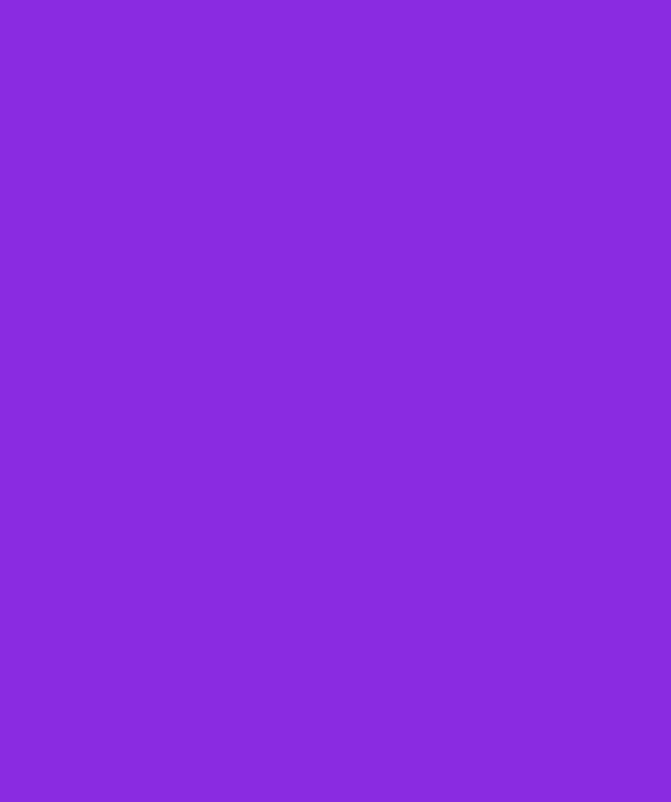
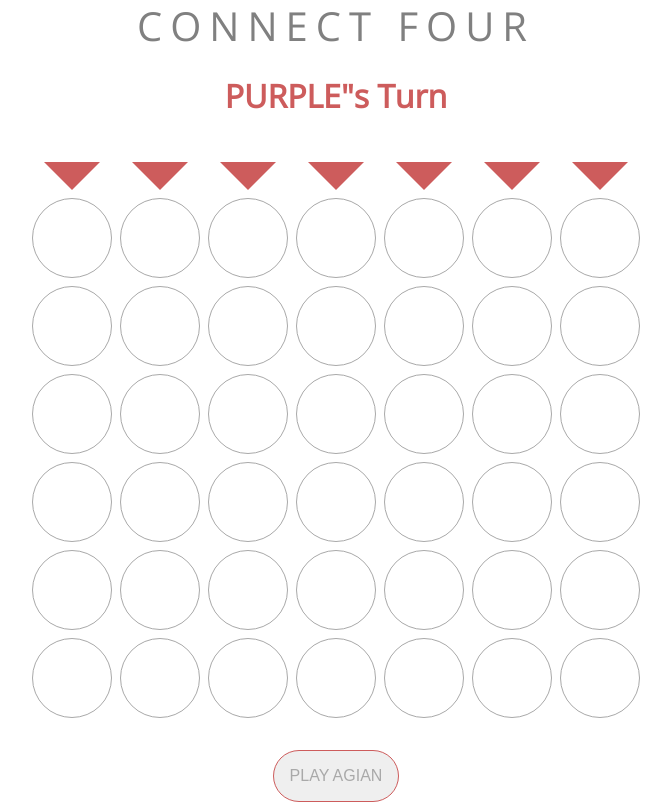
Before and after one commit to kfacison/connect-4, a plain HTML site: page index.html in a window 1280 px wide. Shown: the whole page, without its empty margins (304-975 px from the left). Drawn offline with nearby package versions, Linux system fonts and the light colour scheme.

Commit message:
created html layout and CSS base Style

```diff
--- a/css/main.css
+++ b/css/main.css
@@ -1,3 +1,75 @@
-body{
-    background-color: blueviolet;
+* {
+    box-sizing: border-box;
 }
+
+body {
+    /* viewport */
+    height: 100vh;
+    margin: 0;
+    font-family: 'Cairo', sans-serif;
+    font-family: 'Open Sans', sans-serif;
+    display: flex;
+    flex-direction: column;
+    justify-content: center;
+    align-items: center;
+}
+
+header {
+    font-size: 5vmin;
+    color: gray;
+    letter-spacing: 1vmin;
+}
+
+h1 {
+    color: indianred;
+    font-size: 4vmin;
+}
+
+#markers {
+    display: grid;
+    grid-template-columns: repeat(7, 10vmin);
+    gap: 1vmin;
+    margin-top: 1.5vmin;
+}
+
+#markers > div{
+    height: 10vmin;
+    border-width: 5vmin;
+    border-style: solid;
+    border-color: indianred transparent transparent;
+    transform: scale(0.7);
+}
+
+#markers > div:hover{
+    transform: scale(.9);
+    transition: transform 150ms ease-in;
+    border-top-color:darkorchid ;
+}
+
+#board {
+    display: grid;
+    grid-template-columns: repeat(7, 10vmin);
+    grid-template-rows: repeat(6, 10vmin);
+    gap: 1vmin;
+    margin-top: -4vmin;
+}
+
+#board > div{
+    border-radius: 50%;
+    border: 0.1vmin solid darkgray;
+}
+
+button{
+    margin-top: 4vmin;
+    padding: 2vmin;
+    font-size: 2vmin;
+    border-radius: 4vmin;
+    border: 0.1vmin solid indianred;
+    color: darkgray;
+}
+
+button:hover{
+    color: white;
+    background-color: darkgray;
+
+}
--- a/index.html
+++ b/index.html
@@ -3,11 +3,74 @@
 <head>
     <meta charset="UTF-8">
     <meta name="viewport" content="width=device-width, initial-scale=1.0">
+    <link rel="preconnect" href="https://fonts.googleapis.com">
+    <link rel="preconnect" href="https://fonts.gstatic.com" crossorigin>
+    <link href="https://fonts.googleapis.com/css2?family=Cairo&family=Open+Sans:wght@300&display=swap" rel="stylesheet">
     <script defer src="js/main.js"></script>
     <link rel="stylesheet" href="css/main.css">
     <title>Connect 4</title>
 </head>
 <body>
+    <header>CONNECT FOUR</header>
+    <h1>PURPLE"s Turn</h1>
+    <section id="markers">
+        <div></div>
+        <div></div>
+        <div></div>
+        <div></div>
+        <div></div>
+        <div></div>
+        <div></div>
+    </section>
+    <section id="board">
+        <div id="c0r5"></div>
+        <div id="c1r5"></div>
+        <div id="c2r5"></div>
+        <div id="c3r5"></div>
+        <div id="c4r5"></div>
+        <div id="c5r5"></div>
+        <div id="c6r5"></div>
 
+        <div id="c0r4"></div>
+        <div id="c1r4"></div>
+        <div id="c2r4"></div>
+        <div id="c3r4"></div>
+        <div id="c4r4"></div>
+        <div id="c5r4"></div>
+        <div id="c6r4"></div>
+
+        <div id="c0r3"></div>
+        <div id="c1r3"></div>
+        <div id="c2r3"></div>
+        <div id="c3r3"></div>
+        <div id="c4r3"></div>
+        <div id="c5r3"></div>
+        <div id="c6r3"></div>
+
+        <div id="c0r2"></div>
+        <div id="c1r2"></div>
+        <div id="c2r2"></div>
+        <div id="c3r2"></div>
+        <div id="c4r2"></div>
+        <div id="c5r2"></div>
+        <div id="c6r2"></div>
+
+        <div id="c0r1"></div>
+        <div id="c1r1"></div>
+        <div id="c2r1"></div>
+        <div id="c3r1"></div>
+        <div id="c4r1"></div>
+        <div id="c5r1"></div>
+        <div id="c6r1"></div>
+
+        <div id="c0r0"></div>
+        <div id="c1r0"></div>
+        <div id="c2r0"></div>
+        <div id="c3r0"></div>
+        <div id="c4r0"></div>
+        <div id="c5r0"></div>
+        <div id="c6r0"></div>
+    </section>
+    <button>PLAY AGIAN</button>
 </body>
 </html>
--- a/js/main.js
+++ b/js/main.js
@@ -1 +1,15 @@
 console.log("NOOOOOOOOB!");
+
+    /*----- constants -----*/
+
+
+	/*----- state variables -----*/
+	let board;
+
+	/*----- cached elements  -----*/
+
+
+	/*----- event listeners -----*/
+
+
+	/*----- functions -----*/
```
